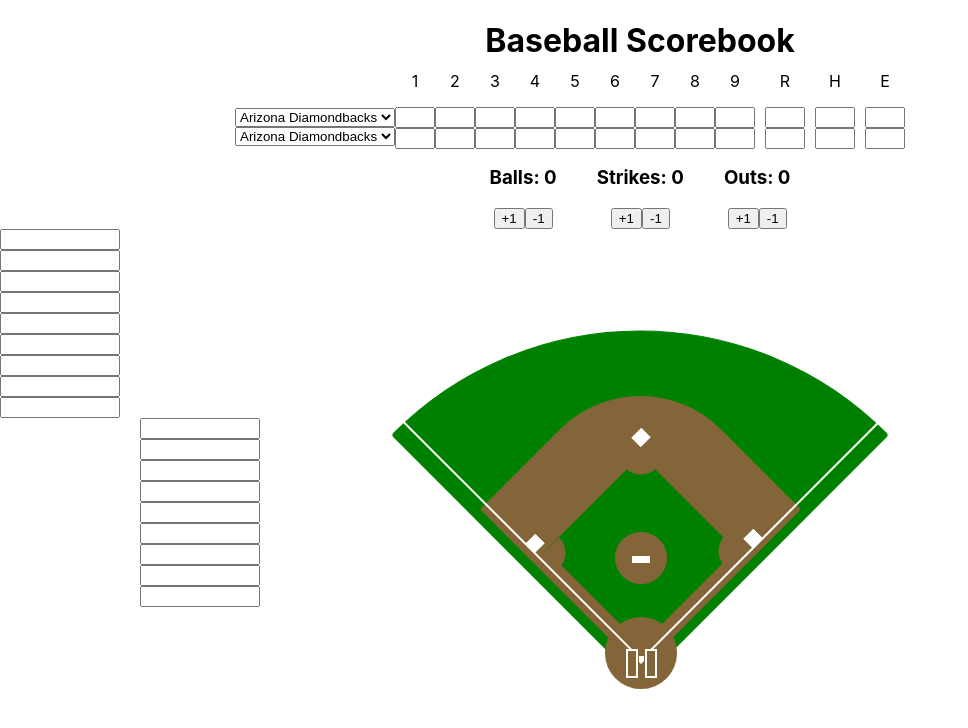
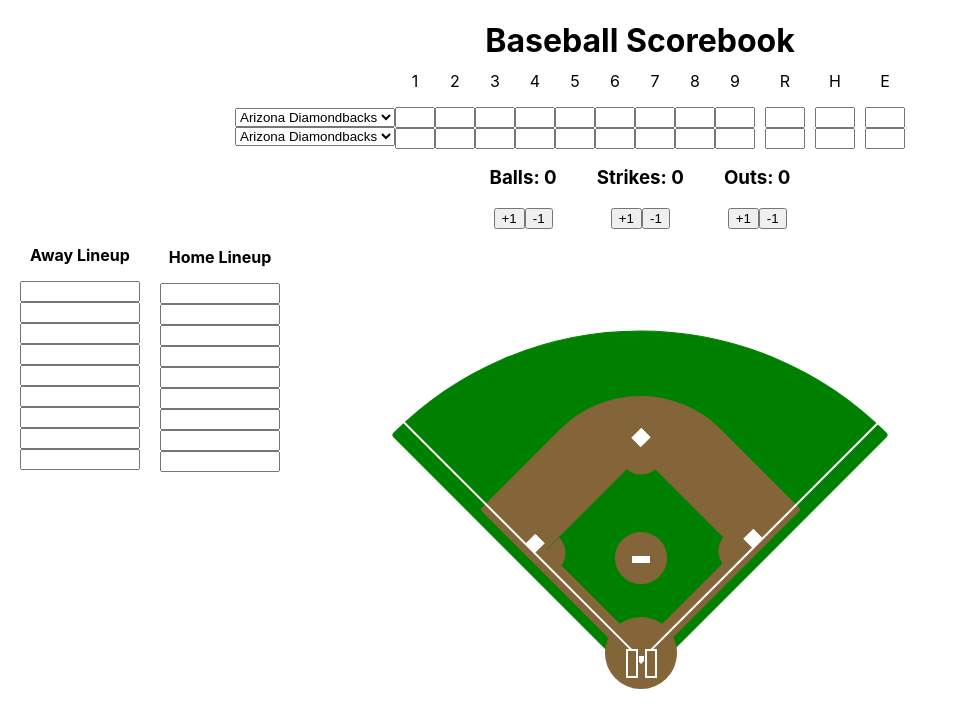
Before and after one commit to caseymacleod22/react-baseball-scorebook, a React (Create React App) app: page / in a window 1280 px wide. Shown: the top 728 px of the page, without its empty margins (0-968 px from the left). Built offline with nearby package versions, Linux system fonts and the light colour scheme.

Commit message:
aligns home and away lineups

```diff
--- a/src/App.css
+++ b/src/App.css
@@ -55,6 +55,7 @@ left: 50%;
   display: flex;
   flex-direction: column;
   width: 120px;
+  padding-left: 20px;
 }
 
 .homelineup {
@@ -62,6 +63,8 @@ left: 50%;
   flex-direction: column;
   margin-left: 140px;
   width: 120px;
+  margin-top: -239px;
+  padding-left: 20px;
 }
 
 #field{
--- a/src/components/AwayLineup/AwayLineup.js
+++ b/src/components/AwayLineup/AwayLineup.js
@@ -1,6 +1,7 @@
 function AwayLineup () {
     return (
         <div className='awaylineup'>
+            <p><strong>Away Lineup</strong></p>
             <input type="text" />
             <input type="text" />
             <input type="text" />
--- a/src/components/HomeLineup/HomeLineup.js
+++ b/src/components/HomeLineup/HomeLineup.js
@@ -1,6 +1,7 @@
 function HomeLineup () {
     return (
         <div className='homelineup'>
+            <p><strong>Home Lineup</strong></p>
             <input type="text" />
             <input type="text" />
             <input type="text" />
```
